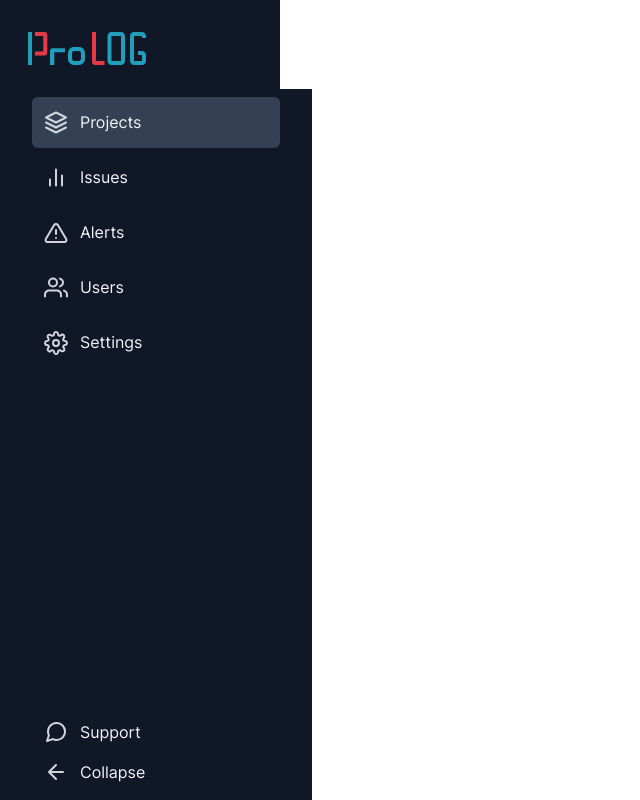
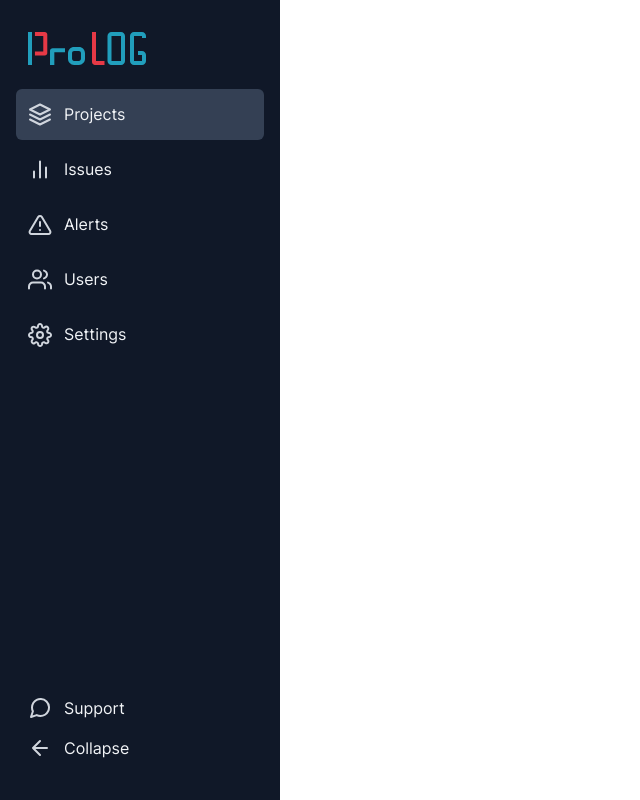
Before and after one commit to gmax85/prolog-app, a Next.js app: page / in a window 1280 px wide. Shown: the whole page, without its empty margins (0-640 px from the left). Built offline with nearby package versions, Linux system fonts and the light colour scheme.

Commit message:
Fixes padding on mobile last

```diff
--- a/components/SidebarNavigation/SidebarNavigation.tsx
+++ b/components/SidebarNavigation/SidebarNavigation.tsx
@@ -59,7 +59,7 @@ const Header = styled.header`
 const Nav = styled.nav<{ isMobileMenuOpen: boolean }>`
   width: 312px;
 
-  padding: ${({ theme }) => `${theme.spacing[2]} ${theme.spacing[8]} `};
+  padding: ${({ theme }) => `0 ${theme.spacing[2]} ${theme.spacing[8]} `};
   flex: 1;
   display: flex;
   flex-direction: column;
@@ -73,6 +73,7 @@ const Nav = styled.nav<{ isMobileMenuOpen: boolean }>`
   @media (min-width: 760px) {
     transform: none;
     width: calc(100% - ${({ theme }) => theme.spacing[8]});
+    padding: ${({ theme }) => `0 ${theme.spacing[4]} ${theme.spacing[8]} `};
   }
 `;
 
```
